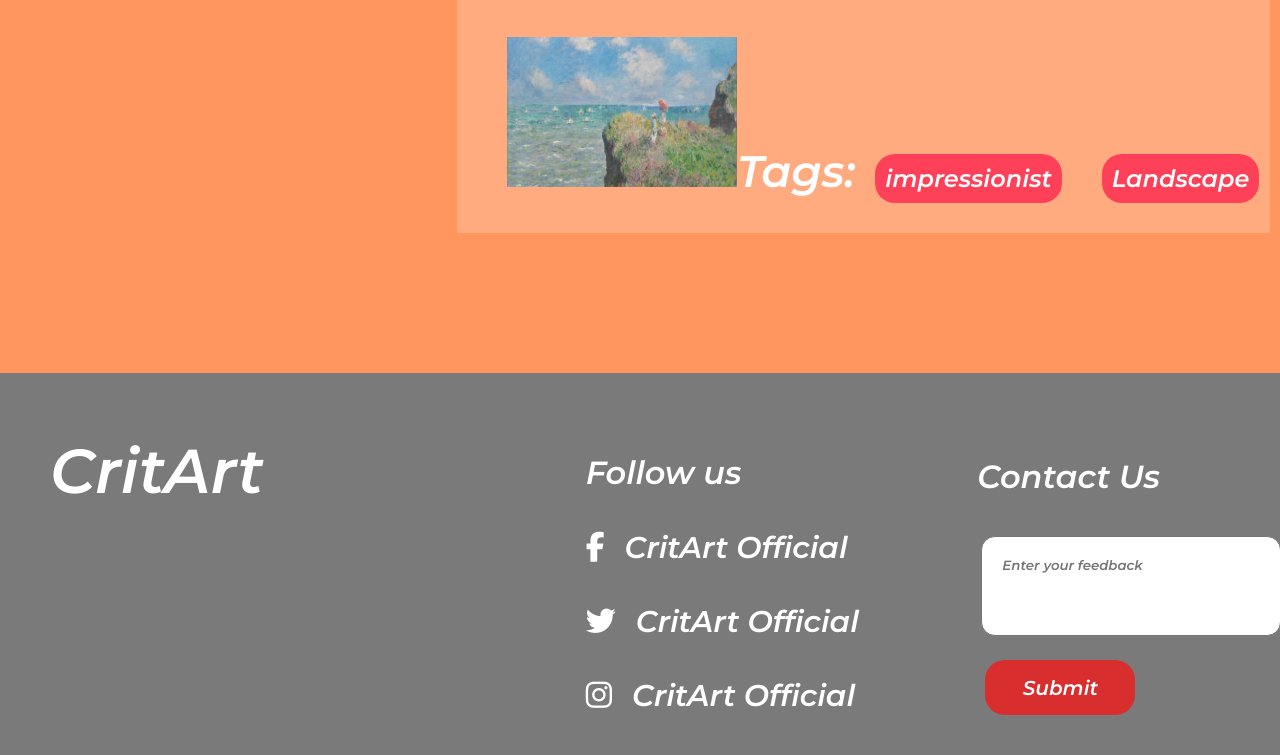
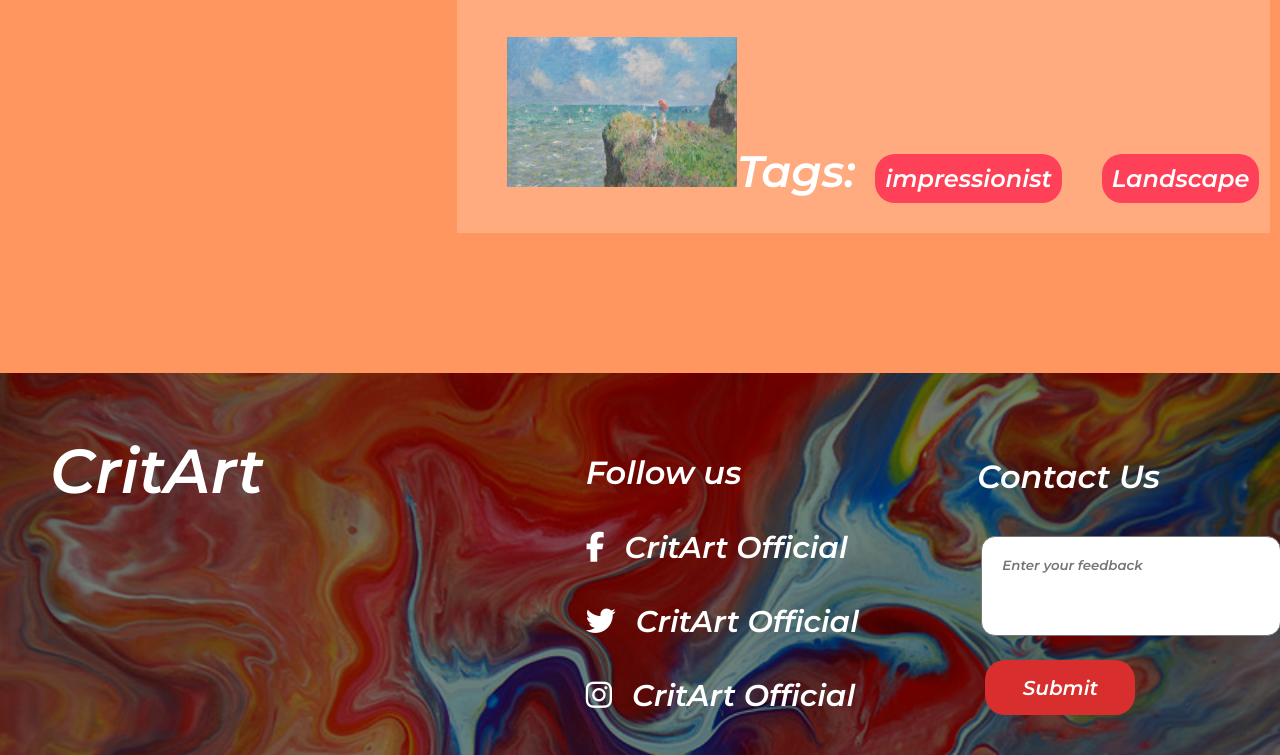
Before and after one commit to harowo/Splash-CritArt-website, a plain HTML site: page index.html in a window 1280 px wide. Shown: the part 2453-3208 px from the top of the page. Drawn offline with nearby package versions, Linux system fonts and the light colour scheme.

Commit message:
changed url for 5.jpg

```diff
--- a/css/footer.css
+++ b/css/footer.css
@@ -21,7 +21,7 @@
       padding: 30px;
       position: relative;
       width: 100%;
-      background-image: linear-gradient( rgba(0, 0, 0, 0.5), rgba(0, 0, 0, 0.5) ), url(img/5.jpg);
+      background-image: linear-gradient( rgba(0, 0, 0, 0.5), rgba(0, 0, 0, 0.5) ), url(https://harowo.github.io/Splash-CritArt-website/img/5.jpg);
       background-repeat: no-repeat;
       background-attachment: fixed;
       background-size: cover;
```
